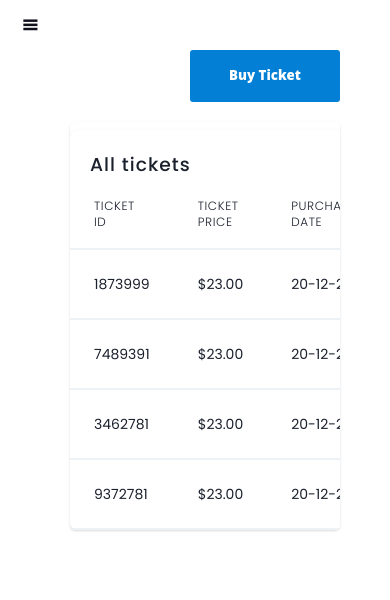
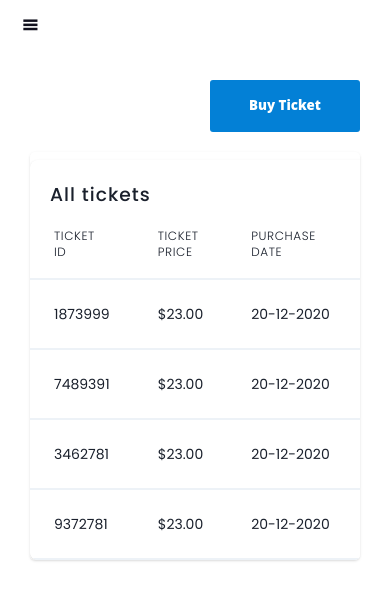
Before and after one commit to alleneben/mirror-ventures, a React (Create React App) app: page /app/dashboard/tickets in a window 390 px wide. Shown: the top 600 px of the page. Built offline with nearby package versions, Linux system fonts and the light colour scheme.

Commit message:
responsiveness tickets page

```diff
--- a/src/pages/tickets/tickets.module.scss
+++ b/src/pages/tickets/tickets.module.scss
@@ -1,6 +1,15 @@
 .tickets {
     display: flex;
     flex-direction: column;
-    padding-right: 30px;
-    padding-left: 50px;
+    padding-right: 10px;
+    padding-left: 10px;
+    padding-top: 30px;
 }
+
+
+
+@media (min-width: 769px) {
+    .tickets {
+        padding-top: 50px;
+    }
+}
```
